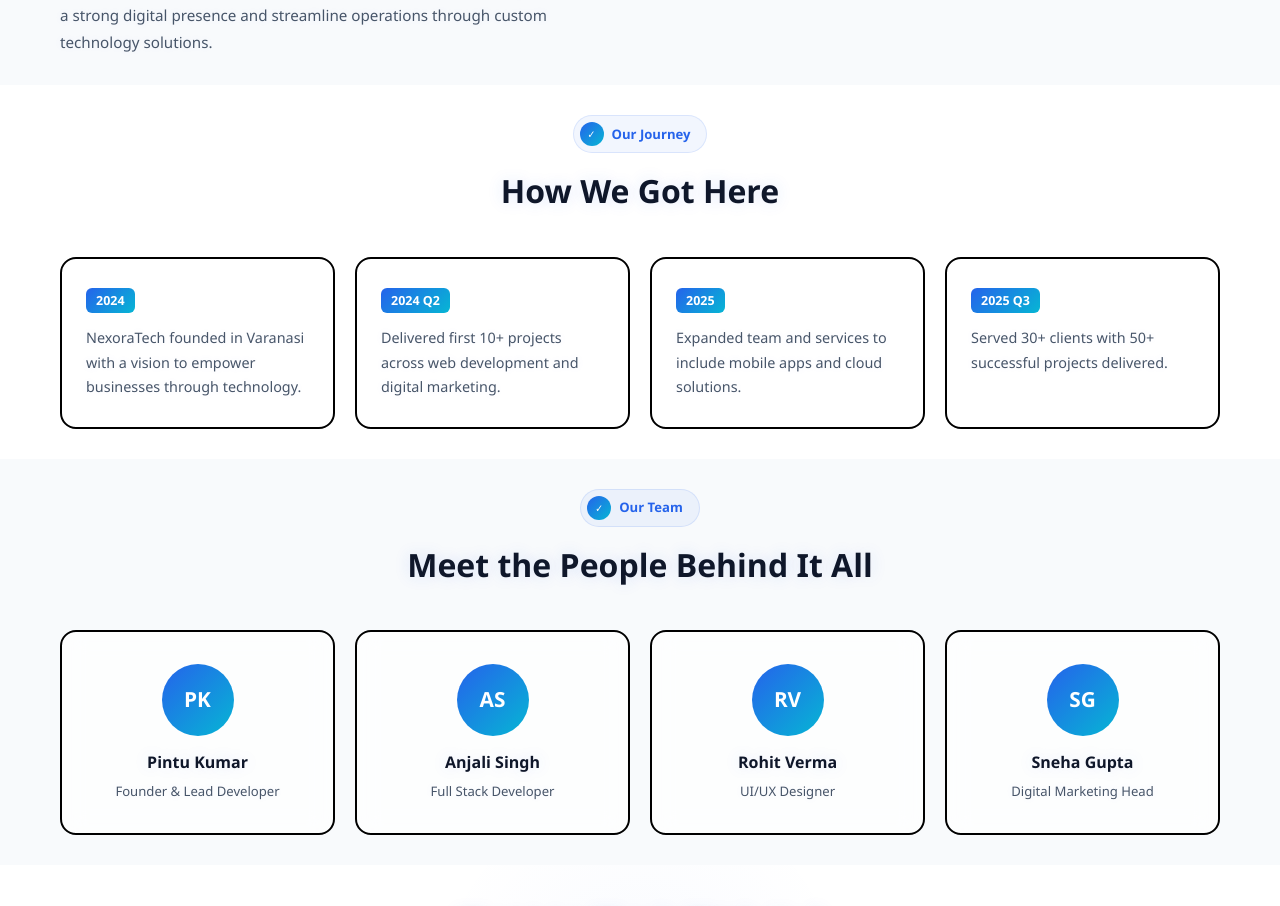
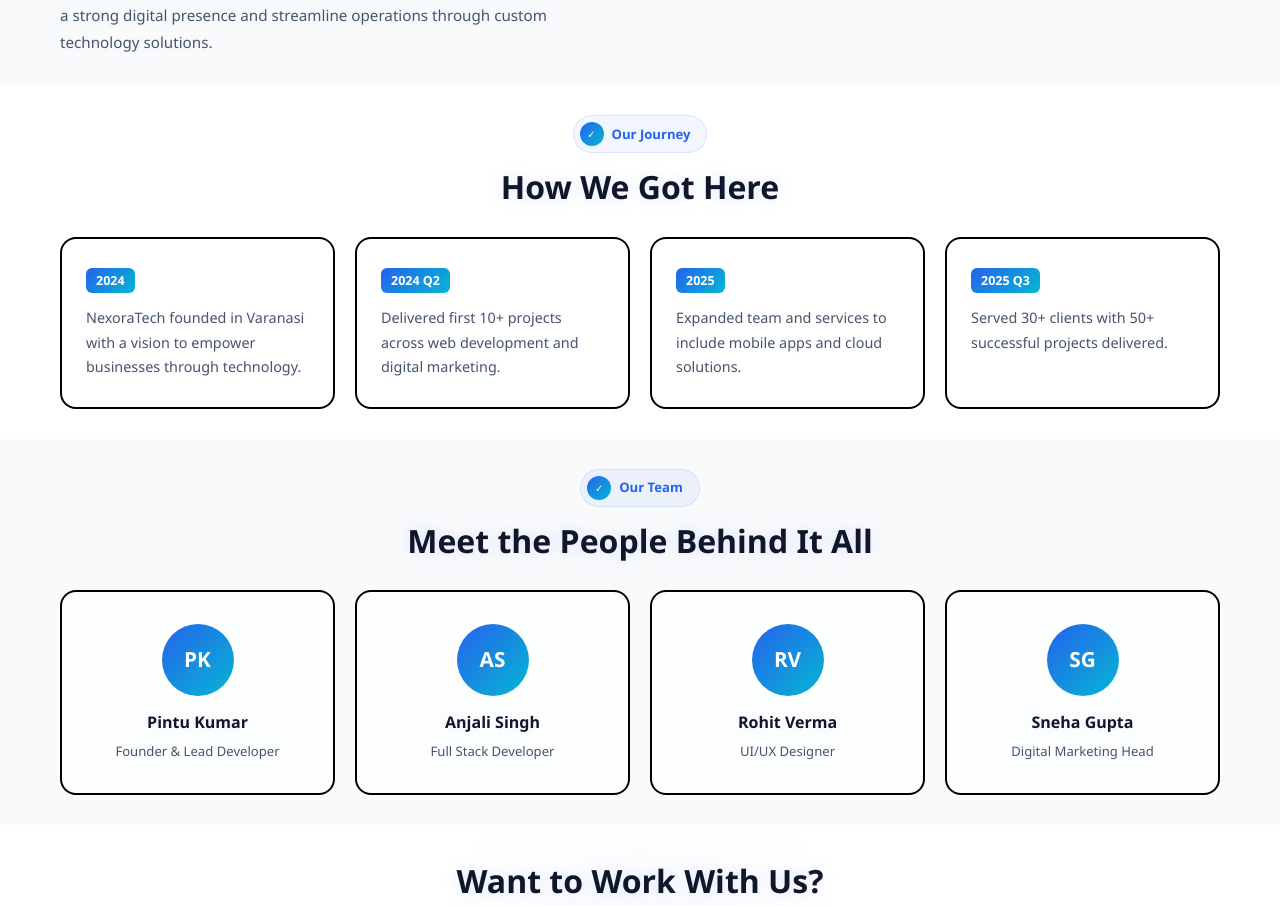
Before and after one commit to v72727835-bit/NEXORATECH, a React (Vite) app in the folder client/: page /about in a window 1280 px wide. Shown: the part 850-1756 px from the top of the page. Built offline with nearby package versions, Linux system fonts and the light colour scheme.

Commit message:
Reduce spacing in About section and What Drives Us

```diff
--- a/client/src/components/AboutSection.jsx
+++ b/client/src/components/AboutSection.jsx
@@ -50,7 +50,7 @@ function AboutSection() {
 
           <div style={{
             display: 'grid', gridTemplateColumns: '1.2fr 0.8fr', gap: '60px',
-            alignItems: 'center', marginBottom: '80px', transformStyle: 'preserve-3d'
+            alignItems: 'center', marginBottom: '40px', transformStyle: 'preserve-3d'
           }}
             onMouseMove={e => {
               const c = e.currentTarget;
@@ -175,11 +175,11 @@ function AboutSection() {
           </div>
 
           <div style={{
-            padding: '50px 0', borderTop: '1px solid var(--glass-border)',
+            padding: '30px 0', borderTop: '1px solid var(--glass-border)',
             borderBottom: '1px solid var(--glass-border)',
-            marginBottom: '50px', transformStyle: 'preserve-3d'
+            marginBottom: '30px', transformStyle: 'preserve-3d'
           }}>
-            <div style={{ textAlign: 'center', marginBottom: '36px' }}>
+            <div style={{ textAlign: 'center', marginBottom: '20px' }}>
               <span style={{
                 display: 'inline-flex', alignItems: 'center', gap: '8px',
                 padding: '6px 16px 6px 6px', borderRadius: '40px',
--- a/client/src/pages/About.jsx
+++ b/client/src/pages/About.jsx
@@ -159,12 +159,12 @@ function About() {
 
       <section className="section" style={{ background: 'var(--bg)' }}>
         <div className="container">
-          <div style={{ textAlign: 'center', marginBottom: '40px' }}>
+          <div style={{ textAlign: 'center', marginBottom: '24px' }}>
             <span style={{
               display: 'inline-flex', alignItems: 'center', gap: '8px',
               padding: '6px 16px 6px 6px', borderRadius: '40px',
               background: 'var(--tag-bg)', color: 'var(--primary)',
-              fontSize: '0.82rem', fontWeight: 600, marginBottom: '12px',
+              fontSize: '0.82rem', fontWeight: 600, marginBottom: '8px',
               border: '1px solid rgba(37,99,235,0.12)'
             }}>
               <span style={{
@@ -224,12 +224,12 @@ function About() {
 
       <section className="section" style={{ background: 'var(--bg-alt)' }}>
         <div className="container">
-          <div style={{ textAlign: 'center', marginBottom: '40px' }}>
+          <div style={{ textAlign: 'center', marginBottom: '24px' }}>
             <span style={{
               display: 'inline-flex', alignItems: 'center', gap: '8px',
               padding: '6px 16px 6px 6px', borderRadius: '40px',
               background: 'var(--tag-bg)', color: 'var(--primary)',
-              fontSize: '0.82rem', fontWeight: 600, marginBottom: '12px',
+              fontSize: '0.82rem', fontWeight: 600, marginBottom: '8px',
               border: '1px solid rgba(37,99,235,0.12)'
             }}>
               <span style={{
```
